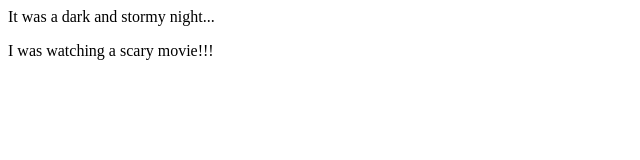
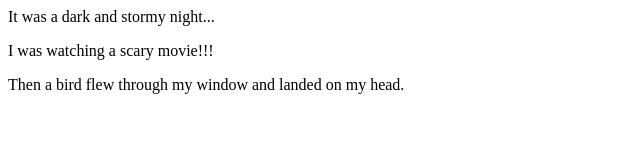
Before and after one commit to rocketfuelDM/fireside-story, a plain HTML site: page index.html in a window 1280 px wide. Shown: the whole page, without its empty margins (0-640 px from the left). Drawn offline with Linux system fonts and the light colour scheme.

Commit message:
added 3rd line

```diff
--- a/index.html
+++ b/index.html
@@ -2,5 +2,6 @@
   <body>
     <p>It was a dark and stormy night...</p>
     <p>I was watching a scary movie!!!</p>
+    <p>Then a bird flew through my window and landed on my head.</P>
   </body>
 </html>
```
